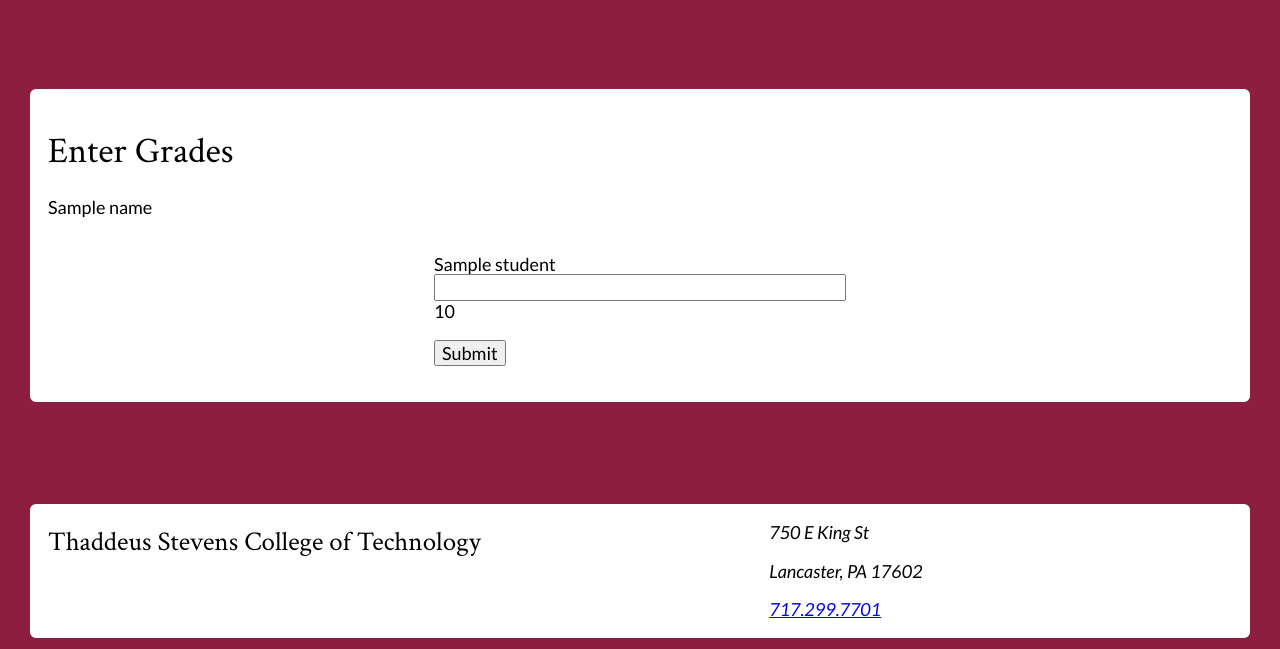
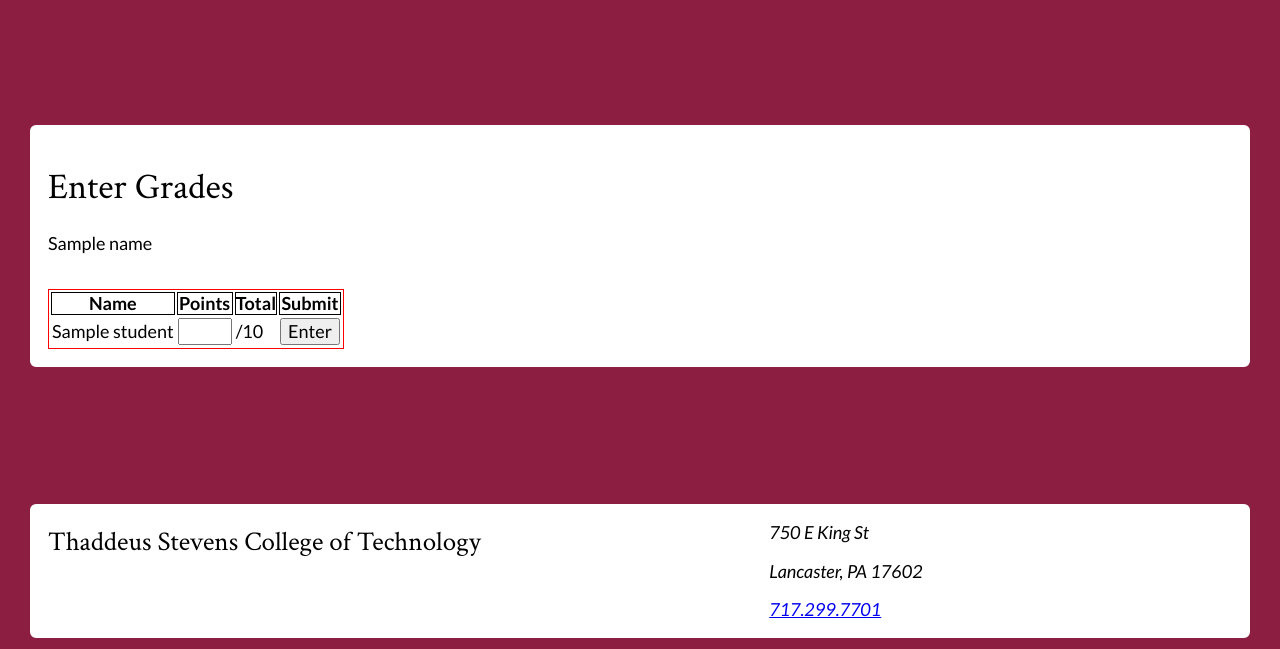
Before and after one commit to ts-cset/tsct-portal, a Flask app: template portal/templates/portal/entergrades.html in a window 1280 px wide. Shown: the part 132-781 px from the top of the page. Run offline with Flask 2, Linux system fonts and the light colour scheme; the template is opened without the code that fills it: most values are stand-ins (such as "Sample title", 1, 10 or a date in 2020); some libraries are stand-ins or nearby versions.

Commit message:
Grading works, duplicates are not accepted

```diff
--- a/portal/static/styles.css
+++ b/portal/static/styles.css
@@ -202,6 +202,7 @@ label input {
  * Assign
  */
 
+
 .assign-li {
   list-style: none;
 }
@@ -210,3 +211,30 @@ label input {
   font-size: 1.25em;
   text-decoration: underline;
 }
+
+/**
+ * Grade
+ */
+
+ .grade-input {
+   width: 3em;
+ }
+
+/**
+ * Table
+ */
+
+ .table-whole {
+   border: 1px solid red;
+ }
+
+ .table-head {
+   padding: 0;
+   border: 1px solid red;
+ }
+
+ .table-headers {
+   border: 1px solid black;
+   margin: 0;
+   padding: 0;
+ }
--- a/portal/templates/portal/entergrades.html
+++ b/portal/templates/portal/entergrades.html
@@ -5,19 +5,45 @@
 {% block content %}
 <h1>Enter Grades</h1>
 <p>{{ name }}</p>
+
+<table class='table-whole'>
+
+  <thead class='table-head'>
+    <tr class='table-head'>
+      <th class='table-headers'>Name</th>
+      <th class='table-headers'>Points</th>
+      <th class='table-headers'>Total</th>
+      <th class='table-headers'>Submit</th>
+    </tr>
+  </thead>
+
+<tbody class=''>
+
     {% for student in students %}
+    <tr class=''>
       <form method="post">
 
 
-  <label for="grade">{{ student['name'] }}
-    <input type="number" id="grade" name="grade" value='' required>
+        <label for="grade">
+        <td>{{ student['name'] }}</td>
+
+        <td>
+          <input class='grade-input' type="number" id="grade" name="grade" value='' required>
+        </td>
+
         <input type="hidden" name="student" value="{{ student['id'] }}">
-    {{ points }}
+
+        <td>/{{ points }}</td>
         </label>
 
 
-  <input type="submit" value="Submit">
+        <td><input class='grade-submit' type="submit" value="Enter"></td>
       </form>
+  </tr>
     {% endfor %}
 
+
+  </tbody>
+</table>
+
 {% endblock %}
```
Also changed, not shown: portal/grades.py (+5 -2 lines). Lines whose indentation alone changed are shown as unchanged.
